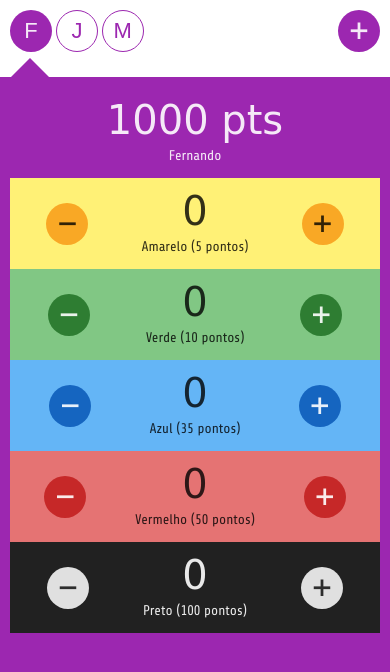
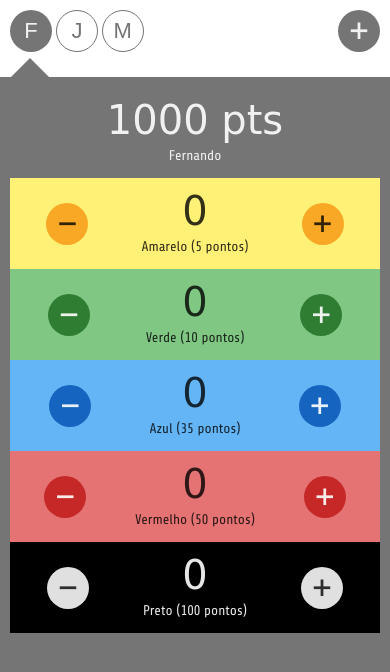
Before and after one commit to dotenorio/pega-varetas, a website: page www/index.html in a window 390 px wide. Drawn offline with Linux system fonts and the light colour scheme; some packages are replaced by stand-ins of ours; a web font is replaced by a local one.

Commit message:
no purple here, gray yes

```diff
--- a/www/css/index.css
+++ b/www/css/index.css
@@ -16,7 +16,7 @@ h3 {
   height: 0;
   border-left: 20px solid transparent;
   border-right: 20px solid transparent;
-  border-bottom: 20px solid #9c27b0;
+  border-bottom: 20px solid #757575;
   position: absolute;
   margin-top: -29px;
   /* margin-left: 45px;
--- a/www/index.html
+++ b/www/index.html
@@ -13,12 +13,12 @@
 </head>
 
 <body>
-  <div class="content purple">
+  <div class="content grey-600">
     <div class="padding white header-players">
-      <button class="icon ion-plus purple circle right"></button>
-      <button class="purple circle">F</button>
-      <button class="border-purple text-purple circle">J</button>
-      <button class="border-purple text-purple circle">M</button>
+      <button class="icon ion-plus grey-600 circle right"></button>
+      <button class="grey-600 circle">F</button>
+      <button class="border-grey-600 text-grey-600 circle">J</button>
+      <button class="border-grey-600 text-grey-600 circle">M</button>
     </div>
     <div class="padding">
       <div class="arrow-up"></div>
--- a/www/js/index.js
+++ b/www/js/index.js
@@ -25,7 +25,7 @@ var colors = [
   },
   {
     title: 'Preto',
-    backgroundColor: 'grey-900',
+    backgroundColor: 'black',
     buttonColor: 'grey-300',
     points: 100
   }
```
